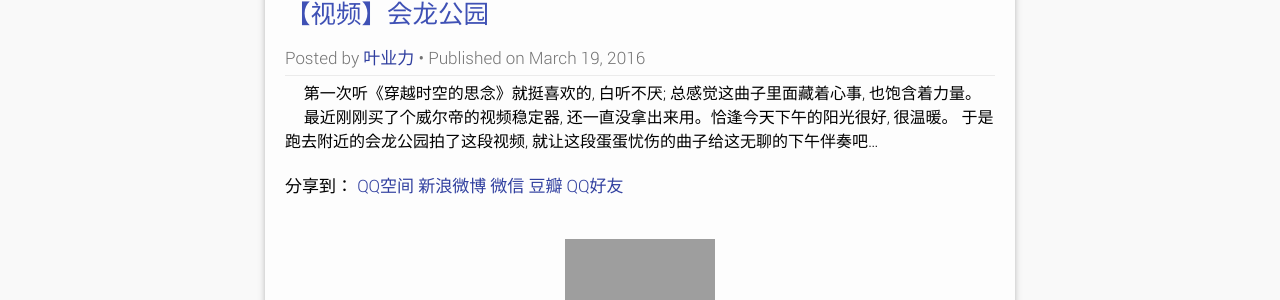
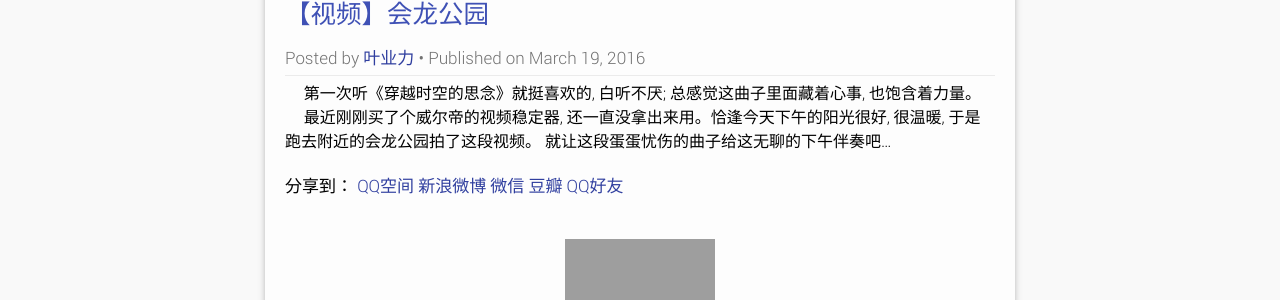
Before and after one commit to zrx89757/myblog, a Jekyll site: the page built from _posts/2016-03-19-huilongpark.md, in a window 1280 px wide and 900 px high, scrolled down 439 px. Shown: the part 344-644 px from the top of the window. Built offline with Jekyll 4.4.1, drawn with Linux system fonts in a browser that asks for light colours; comment, search, counter and statistics services are not loaded; grey boxes are pictures that could not be loaded.

Commit message:
会龙公园编辑完毕

```diff
--- a/_posts/2016-03-19-huilongpark.md
+++ b/_posts/2016-03-19-huilongpark.md
@@ -9,5 +9,6 @@
 ---
 
 &emsp; 第一次听《穿越时空的思念》就挺喜欢的, 白听不厌; 总感觉这曲子里面藏着心事, 也饱含着力量。
-&emsp; 最近刚刚买了个威尔帝的视频稳定器, 还一直没拿出来用。恰逢今天下午的阳光很好, 很温暖。 于是跑去附近的会龙公园拍了这段视频,
+
+&emsp; 最近刚刚买了个威尔帝的视频稳定器, 还一直没拿出来用。恰逢今天下午的阳光很好, 很温暖, 于是跑去附近的会龙公园拍了这段视频。
 就让这段蛋蛋忧伤的曲子给这无聊的下午伴奏吧...
```
